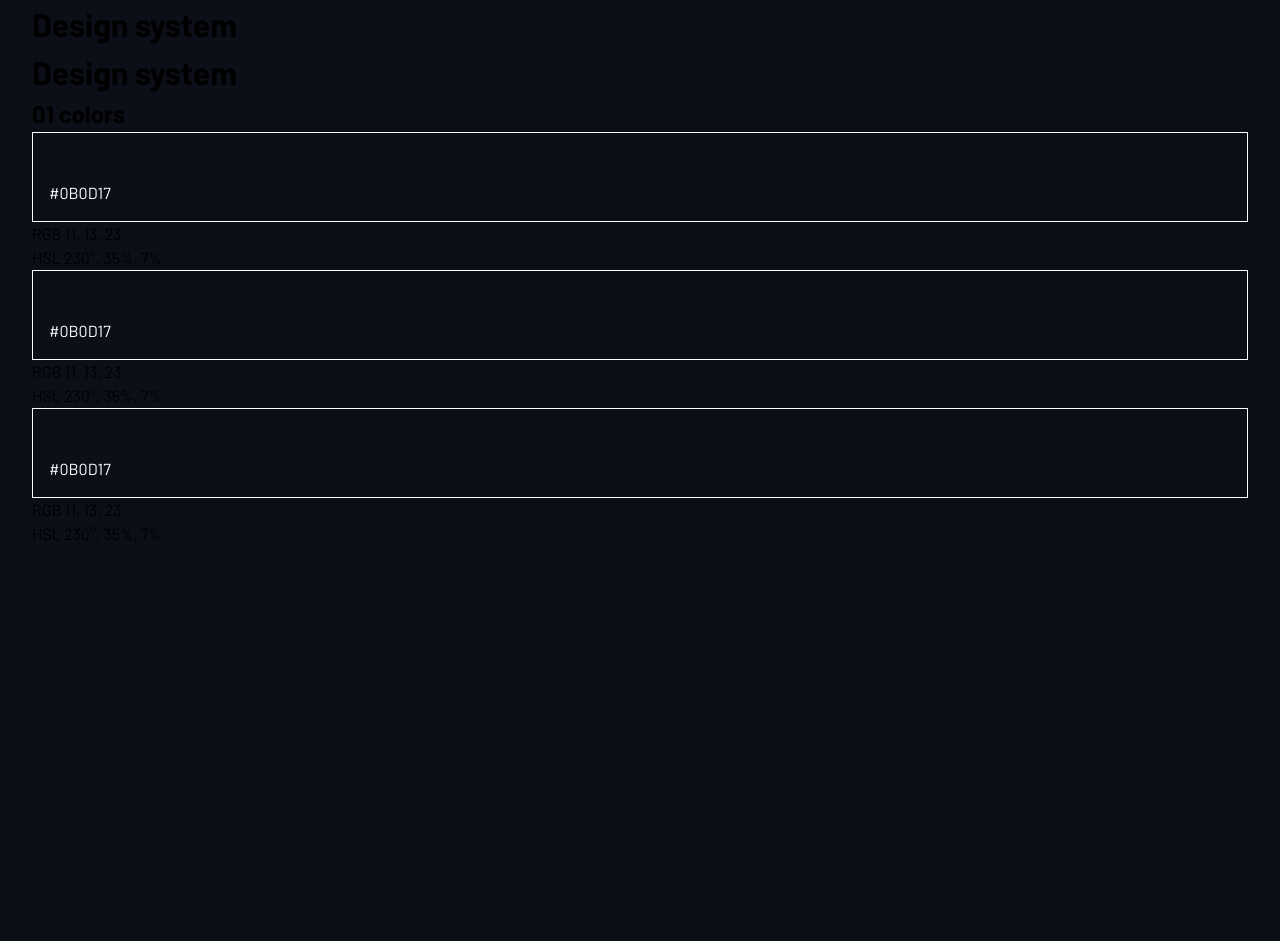
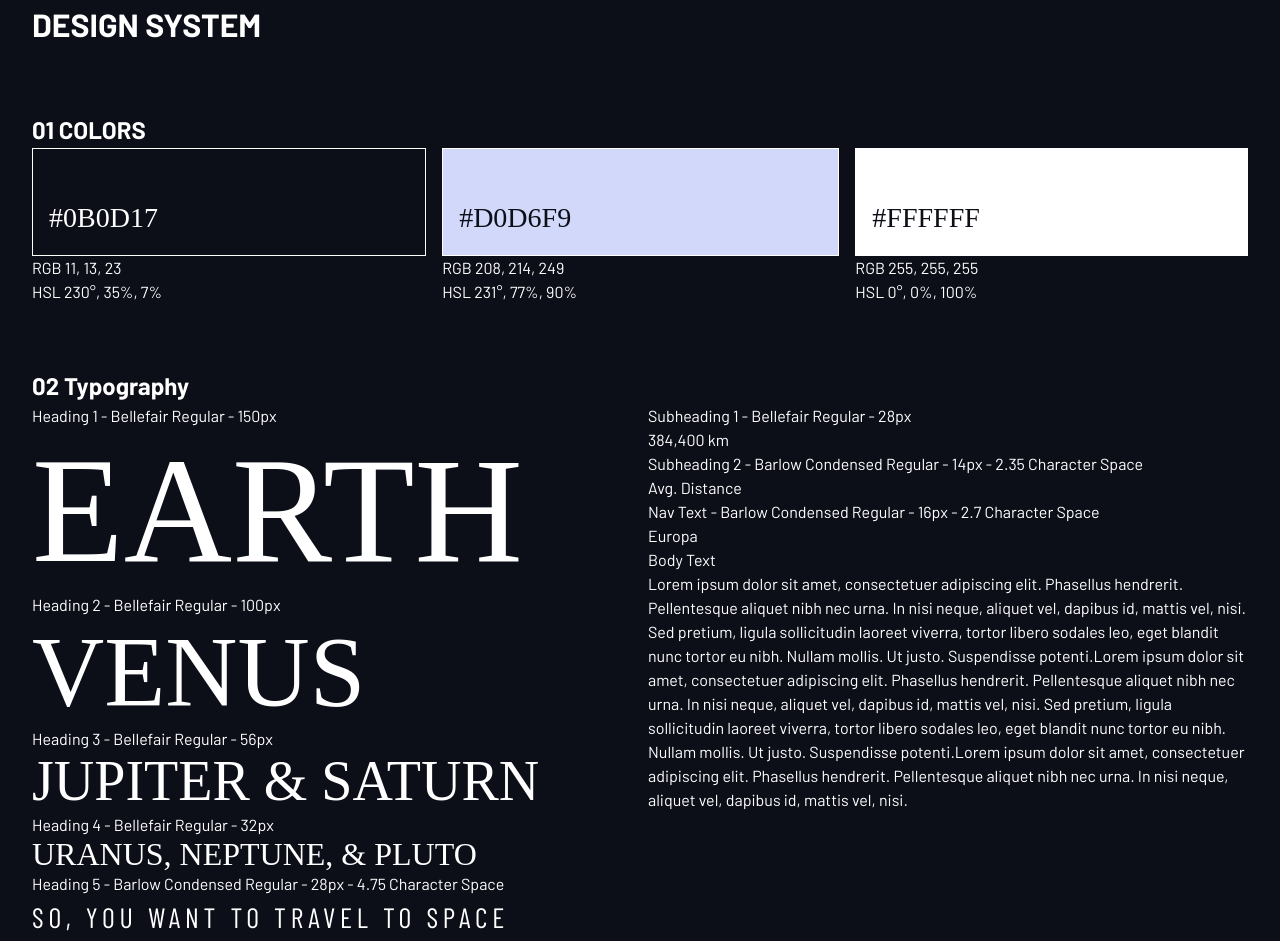
Before and after one commit to laurathay/Space-tourism, a plain HTML site: page design-system.html in a window 1280 px wide. Before the commit the page ends 800 px from the top, so only its background shows below. Drawn offline with nearby package versions, Linux system fonts and the light colour scheme; a script that the page names is missing; a web font is replaced by a local one.

Commit message:
typo classes

```diff
--- a/design-system.html
+++ b/design-system.html
@@ -11,46 +11,79 @@
     <body class="bg-dark">
 
         <div class="container">
-            <h1>Design system</h1>
+            <h1 class="uppercase">Design system</h1>
 
-            <section id="colors">
-
-            </section>
-        </div>
-
-        <body class="bg-dark text-white">
-
-            <div class="container">
-                <h1>Design system</h1>
-
-                <section id="colors">
-                    <h2><span>01</span> colors</h2>
-
-                    <div>
-                        <div class="bg-dark text-white" style="padding: 3rem 1rem 1rem; border: 1px solid white">
-                            #0B0D17
-                        </div>
+            <section id="colors" style="margin: 4rem 0">
+                <h2 class="uppercase"><span>01</span> colors</h2>
+                <div class="flex">
+                    <div style="flex-grow: 1;">
+                        <div class="bg-dark text-white ff-serif fs-500" style="padding: 3rem 1rem 1rem; border: 1px solid white">#0B0D17</div>
                         <p><span class="text-accent">RGB</span> 11, 13, 23</p>
                         <p><span class="text-accent">HSL</span> 230°, 35%, 7%</p>
                     </div>
-                    <div>
-                        <div class="bg-dark text-white" style="padding: 3rem 1rem 1rem; border: 1px solid white">
-                            #0B0D17
+                    <div style="flex-grow: 1;">
+                        <div class="bg-accent text-dark ff-serif fs-500" style="padding: 3rem 1rem 1rem; border: 1px solid white">#D0D6F9</div>
+                        <p><span class="text-accent">RGB</span> 208, 214, 249</p>
+                        <p><span class="text-accent">HSL</span> 231°, 77%, 90%</p>
+                    </div>
+                    <div style="flex-grow: 1;">
+                        <div class="bg-white text-dark ff-serif fs-500" style="padding: 3rem 1rem 1rem; border: 1px solid white;">#FFFFFF</div>
+                        <p><span class="text-accent">RGB</span> 255, 255, 255</p>
+                        <p><span class="text-accent">HSL</span> 0°, 0%, 100%</p>
+                    </div>
+                </div>
+            </section>
+
+            <section id="typography"  style="margin: 4rem 0">
+                <h2><span>02 </span>Typography</h2>
+                <div class="flex">
+                    <div style="flex-basis: 100%">
+                        <div>
+                            <p class="text-accent">Heading 1 - Bellefair Regular - 150px</p>
+                            <p class="fs-900 ff-serif uppercase" >Earth</p>
                         </div>
-                        <p><span class="text-accent">RGB</span> 11, 13, 23</p>
-                        <p><span class="text-accent">HSL</span> 230°, 35%, 7%</p>
-                    </div>
-                    <div>
-                        <div class="bg-dark text-white" style="padding: 3rem 1rem 1rem; border: 1px solid white">
-                            #0B0D17
+                        <div>
+                            <p class="text-accent">Heading 2 - Bellefair Regular - 100px</p>
+                            <p class="fs-800 ff-serif uppercase">Venus</p>
                         </div>
-                        <p><span class="text-accent">RGB</span> 11, 13, 23</p>
-                        <p><span class="text-accent">HSL</span> 230°, 35%, 7%</p>
+                        <div>
+                            <p class="text-accent">Heading 3 - Bellefair Regular - 56px</p>
+                            <p class="fs-700 ff-serif uppercase">Jupiter & Saturn</p>
+                        </div>
+                        <div>
+                            <p class="text-accent">Heading 4 - Bellefair Regular - 32px</p>
+                            <p class="fs-600 ff-serif uppercase">Uranus, Neptune, & Pluto</p>
+                        </div>
+                        <div>
+                            <p class="text-accent">Heading 5 - Barlow Condensed Regular - 28px - 4.75 Character Space</p>
+                            <p class="text-accent fs-500 ff-sans-cond uppercase letter-spacing-1">So, you want to travel to space</p>
+                        </div>
+
                     </div>
 
-                </section>
+                    <div  style="flex-basis: 100%">
+                        <div>
+                            <p>Subheading 1 - Bellefair Regular - 28px</p>
+                            <p>384,400 km</p>
+                        </div>
+                        <div>
+                            <p>Subheading 2 - Barlow Condensed Regular - 14px - 2.35 Character Space</p>
+                            <p>Avg. Distance</p>
+                        </div>
+                        <div>
+                            <p>Nav Text - Barlow Condensed Regular - 16px - 2.7 Character Space</p>
+                            <p>Europa</p>
+                        </div>
+                        <div>
+                            <p>Body Text</p>
+                            <p>Lorem ipsum dolor sit amet, consectetuer adipiscing elit. Phasellus hendrerit. Pellentesque aliquet nibh nec urna. In nisi neque, aliquet vel, dapibus id, mattis vel, nisi. Sed pretium, ligula sollicitudin laoreet viverra, tortor libero sodales leo, eget blandit nunc tortor eu nibh. Nullam mollis. Ut justo. Suspendisse potenti.Lorem ipsum dolor sit amet, consectetuer adipiscing elit. Phasellus hendrerit. Pellentesque aliquet nibh nec urna. In nisi neque, aliquet vel, dapibus id, mattis vel, nisi. Sed pretium, ligula sollicitudin laoreet viverra, tortor libero sodales leo, eget blandit nunc tortor eu nibh. Nullam mollis. Ut justo. Suspendisse potenti.Lorem ipsum dolor sit amet, consectetuer adipiscing elit. Phasellus hendrerit. Pellentesque aliquet nibh nec urna. In nisi neque, aliquet vel, dapibus id, mattis vel, nisi. </p>
+                        </div>
+                    </div>
+                </div>
+            </section>
+
+
             </div>
-
             <script src="index.pack.js"></script>
         </body>
 </html>
--- a/index.css
+++ b/index.css
@@ -53,6 +53,8 @@ picture {
 body {
     font-family: var(--ff-sans-normal);
     font-size: var(--ff-sans-normal);
+    color: hsl(var(--clr-white));
+    background-color: hsl( var(--clr-dark) );
     line-height: 1.5;
     min-height: 100vh;
 }
```
